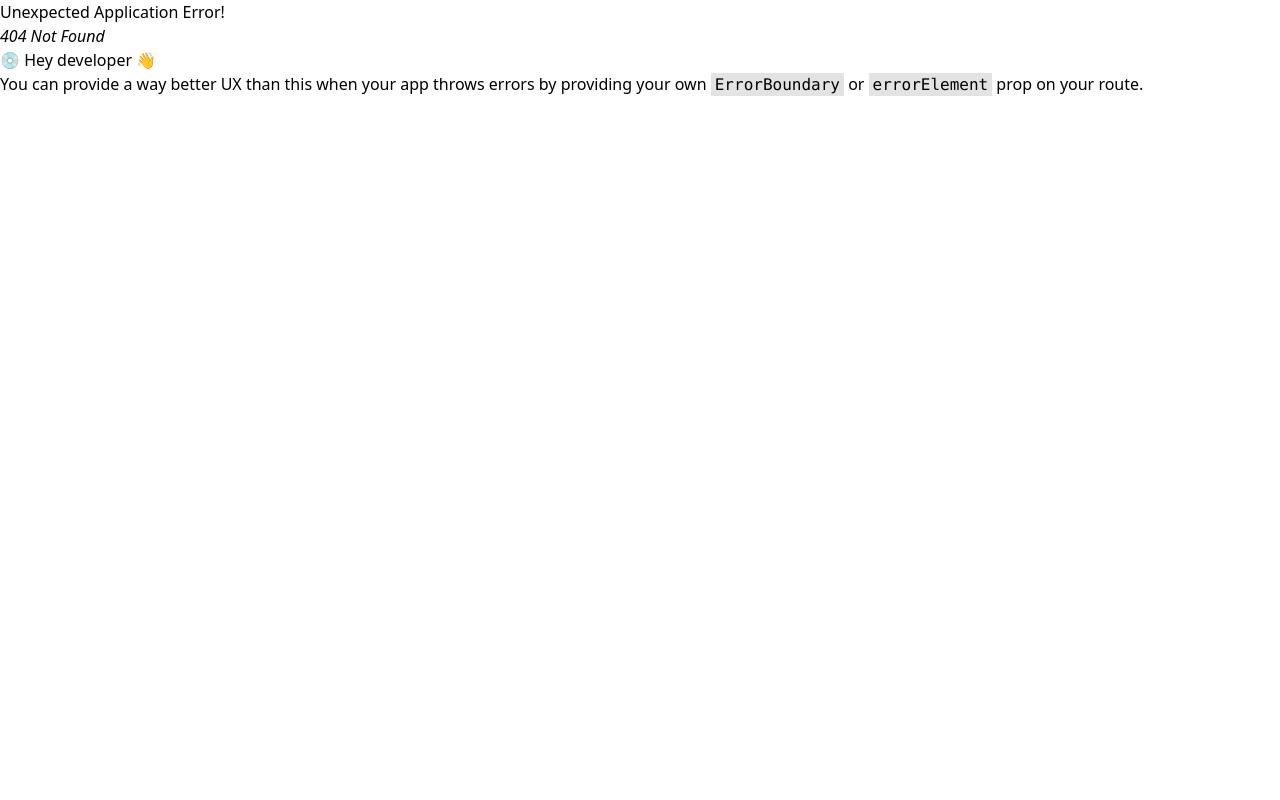
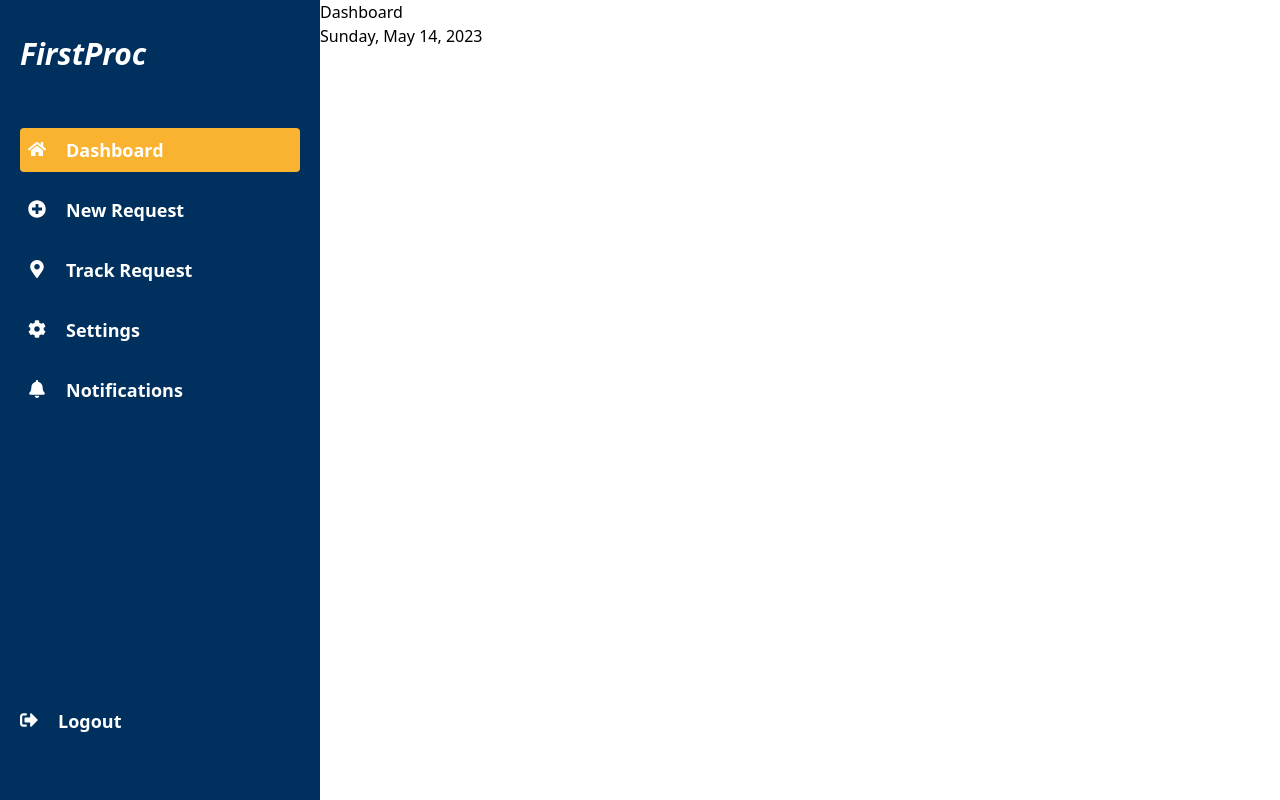
Before and after one commit to devdodo/first-procurement, a React (Create React App) app: page /dashboard in a window 1280 px wide. Before the commit this address had no page. Built offline with nearby package versions, Linux system fonts and the light colour scheme.

Commit message:
Added the dashboard page and connected react-router

```diff
--- a/src/App.css
+++ b/src/App.css
@@ -13,3 +13,7 @@
 .text-secondary{
   color: #FAB331;
 }
+
+.active{
+  background-color: #FAB331;
+}
--- a/src/App.js
+++ b/src/App.js
@@ -1,10 +1,26 @@
 import './App.css';
 import Login from './pages/Login'
+import Dashboard from './pages/Dashboard'
+import {
+  createBrowserRouter,
+  RouterProvider,
+} from "react-router-dom"
+
+const router = createBrowserRouter([
+  {
+    path: "/",
+    element: <Login />,
+  },
+  {
+    path: "/dashboard",
+    element: <Dashboard />,
+  },
+]);
 
 function App() {
   return (
     <div className="App">
-      <Login />
+      <RouterProvider router={router} />
     </div>
   );
 }
--- /dev/null
+++ b/src/components/Header.jsx
@@ -0,0 +1,26 @@
+import React from 'react'
+
+const Header = () => {
+    function formatDate(dateString) {
+        const options = { weekday: 'long', year: 'numeric', month: 'long', day: 'numeric' };
+        const date = new Date(dateString);
+        return date.toLocaleDateString('en-US', options);
+    }
+
+  return (
+    <div>
+        <div className="header-title">
+            <h1>Dashboard</h1>
+        </div>
+        <div className="header-nav">
+            <div className="header-date">
+            <p>{formatDate(Date.now())}</p>
+            </div>
+            <div className="header-user"></div>
+            <div className="header-icons"></div>
+        </div>
+    </div>
+  )
+}
+
+export default Header
--- /dev/null
+++ b/src/components/SideNav.jsx
@@ -0,0 +1,68 @@
+import React from 'react'
+import { Link } from 'react-router-dom'
+import { FaHome, FaPlusCircle, FaMapMarkerAlt, FaCog, FaBell, FaSignOutAlt } from 'react-icons/fa'
+
+const SideNav = () => {
+
+    const navItems = [
+        {
+            name: "Dashboard",
+            icon: <FaHome className='text-lg mt-1 mr-5'/>,
+            link: "/dashboard",
+            active: true
+        },
+        {
+            name: "New Request",
+            icon: <FaPlusCircle className='text-lg mt-1 mr-5'/>,
+            link: "/newrequest",
+            active: false
+        },
+        {
+            name: "Track Request",
+            icon: <FaMapMarkerAlt className='text-lg mt-1 mr-5'/>,
+            link: "/trackrequest",
+            active: false
+        },
+        {
+            name: "Settings",
+            icon: <FaCog className='text-lg mt-1 mr-5'/>,
+            link: "/settings",
+            active: false
+        },
+        {
+            name: "Notifications",
+            icon: <FaBell className='text-lg mt-1 mr-5'/>,
+            link: "/notifications",
+            active: false
+        },
+    ]
+  return (
+    <div className='sidenav w-80 bg-primary h-screen px-5 py-9 text-white'>
+        <div className="nav-title pb-14">
+            <h1 className='text-3xl italic font-semibold'>FirstProc</h1>
+        </div>
+        <div className="h-5/6 flex flex-col justify-between">
+            <div className="nav-links">
+                {
+                    navItems.map(item => (
+                        <Link to={item.link}>
+                            <div className={`nav-items flex mb-4 p-2 rounded ${ item.active ? 'active' : ''}`}>
+                                {item.icon}
+                                <p className='text-lg font-semibold '>{item.name}</p>
+                            </div>
+                        </Link>
+                    ))
+                }
+            </div>
+                <Link to="/logout">
+                <div className="nav-items flex">
+                    <FaSignOutAlt className='text-lg mt-1 mr-5'/>
+                    <p className='text-lg font-semibold'>Logout</p>
+                </div>
+                </Link>
+        </div>
+    </div>
+  )
+}
+
+export default SideNav
--- a/src/index.js
+++ b/src/index.js
@@ -4,23 +4,15 @@ import './index.css';
 import App from './App';
 import { store } from './app/store'
 import { Provider } from 'react-redux'
-import {
-  createBrowserRouter,
-  RouterProvider,
-} from "react-router-dom";
 
-const router = createBrowserRouter([
-  {
-    path: "/",
-    element: <App />,
-  },
-]);
+
+
 
 const root = ReactDOM.createRoot(document.getElementById('root'));
 root.render(
   <React.StrictMode>
     <Provider store={store}>
-      <RouterProvider router={router} />
+      <App />
     </Provider>
   </React.StrictMode>
 );
--- /dev/null
+++ b/src/pages/Dashboard.jsx
@@ -0,0 +1,20 @@
+import React from 'react'
+import SideNav from '../components/SideNav'
+import Header from '../components/Header'
+
+const Dashboard = () => {
+  return (
+    <div>
+        <div className="flex">
+            <div className="">
+                <SideNav />
+            </div>
+            <div className="main-div">
+                <Header />
+            </div>
+        </div>
+    </div>
+  )
+}
+
+export default Dashboard
--- a/src/pages/Login.jsx
+++ b/src/pages/Login.jsx
@@ -1,4 +1,5 @@
 import React, { useState } from 'react'
+import { useNavigate } from 'react-router-dom'
 import { useSelector, useDispatch } from 'react-redux'
 import { setLogin } from '../slice/LoginSlice'
 import { Link } from 'react-router-dom'
@@ -9,8 +10,17 @@ const Login = () => {
     const count = useSelector((state) => state.login.data)
     const dispatch = useDispatch()
 
-    const [email, setEmail] = useState("")
-    const [password, setPassword] = useState("")
+    const navigate = useNavigate()
+
+    const [formData, setFormData] = useState({
+        email: '',
+        password: ''
+      });
+
+    const [error, setError] = useState({
+        errorEmail: false,
+        errorPass: false
+    })
 
     const handleLogin =  () => {
         count ? dispatch(setLogin(false)) : dispatch(setLogin(true))
@@ -18,6 +28,30 @@ const Login = () => {
 
     const handleSubmit = (e) => {
         e.preventDefault()
+
+        if(formData.password === "") {
+            setError({...error, errorPass: true})
+            console.log(error)
+        }else{
+            setError({...error, errorPass: false})
+        }
+
+        if(formData.email === "") {
+            setError({...error, errorEmail: true})
+            console.log(error)
+        }else{
+            setError({...error, errorEmail: false})
+        }
+
+        if(formData.password !== "" && formData.email !== ""){
+            navigate('/dashboard')
+        }
+
+    }
+
+    const handleChange = (e) => {
+        const { name, value } = e.target;
+        setFormData({ ...formData, [name]: value })
     }
 
     return (
@@ -35,10 +69,12 @@ const Login = () => {
                     <div className="form-elements">
                         <form onSubmit={handleSubmit}>
                             <div className="form-group mb-4">
-                                <input type="text" className='bg-white h-12 w-96 rounded-md pl-5' placeholder='Email Address...' />
+                                <input type="email" name="email" value={formData.email} className={`bg-white h-12 w-96 rounded-md pl-5 ${error.errorEmail ?"border-2 border-red-500":""}`} placeholder='Email Address...' onChange={handleChange} />
+                                {error.errorEmail ? <p className='mt-3 text-red-500'>Field is required</p>: ""}
                             </div>
                             <div className="form-group mb-4">
-                                <input type="password" className='bg-white h-12 w-96 rounded-md pl-5' placeholder='Password...' />
+                                <input type="password" name="password" value={formData.password} className={`bg-white h-12 w-96 rounded-md pl-5 ${ error.errorPass ? "border-2 border-red-500":""}`} placeholder='Password...' onChange={handleChange} />
+                                {error.errorPass ? <p className='mt-3 text-red-500'>Field is required</p>: ""}
                             </div>
                             <div className="form-group mb-4">
                                 <button className='bg-secondary text-white h-12 w-96 rounded-md pl-5 font-semibold'>Login</button>
```
